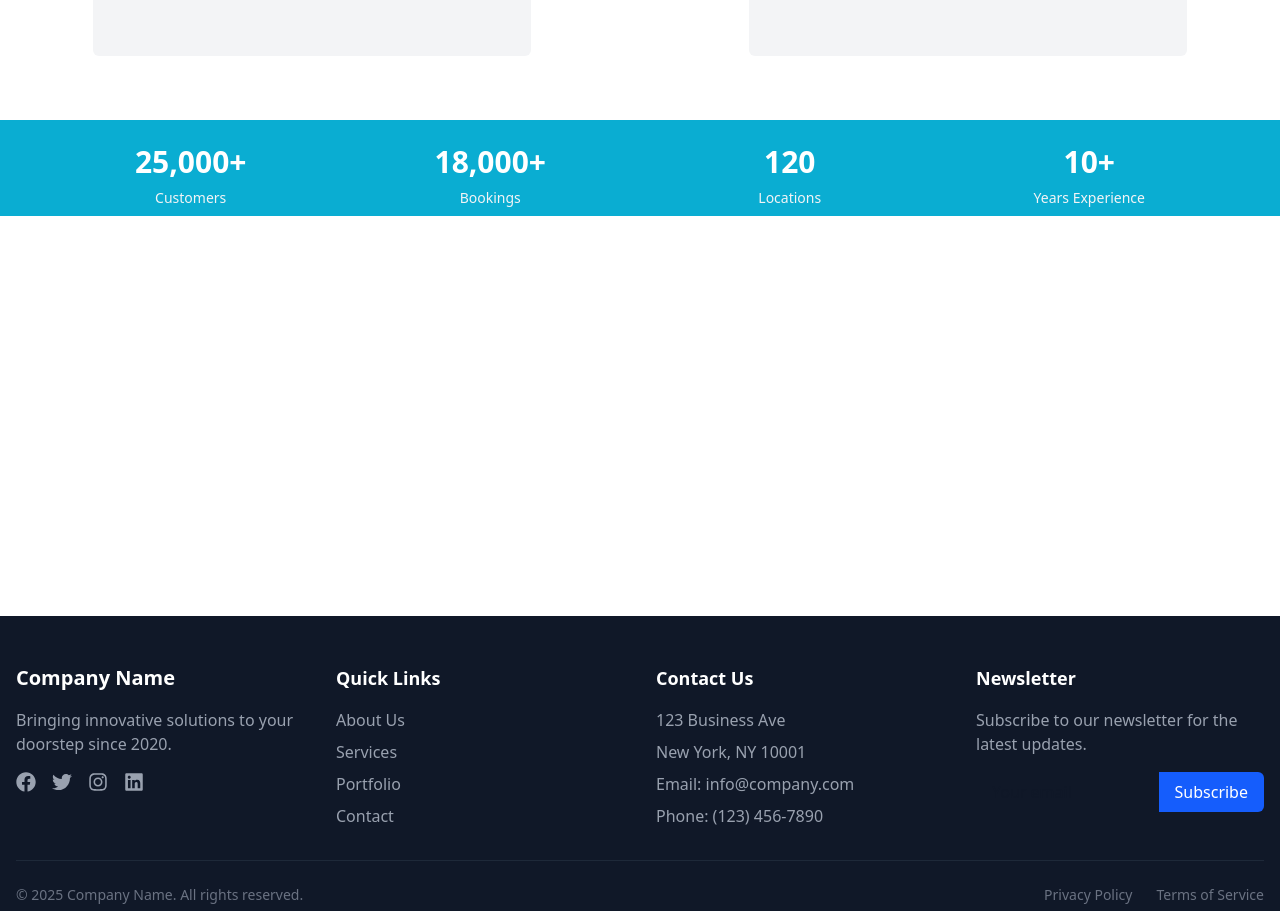
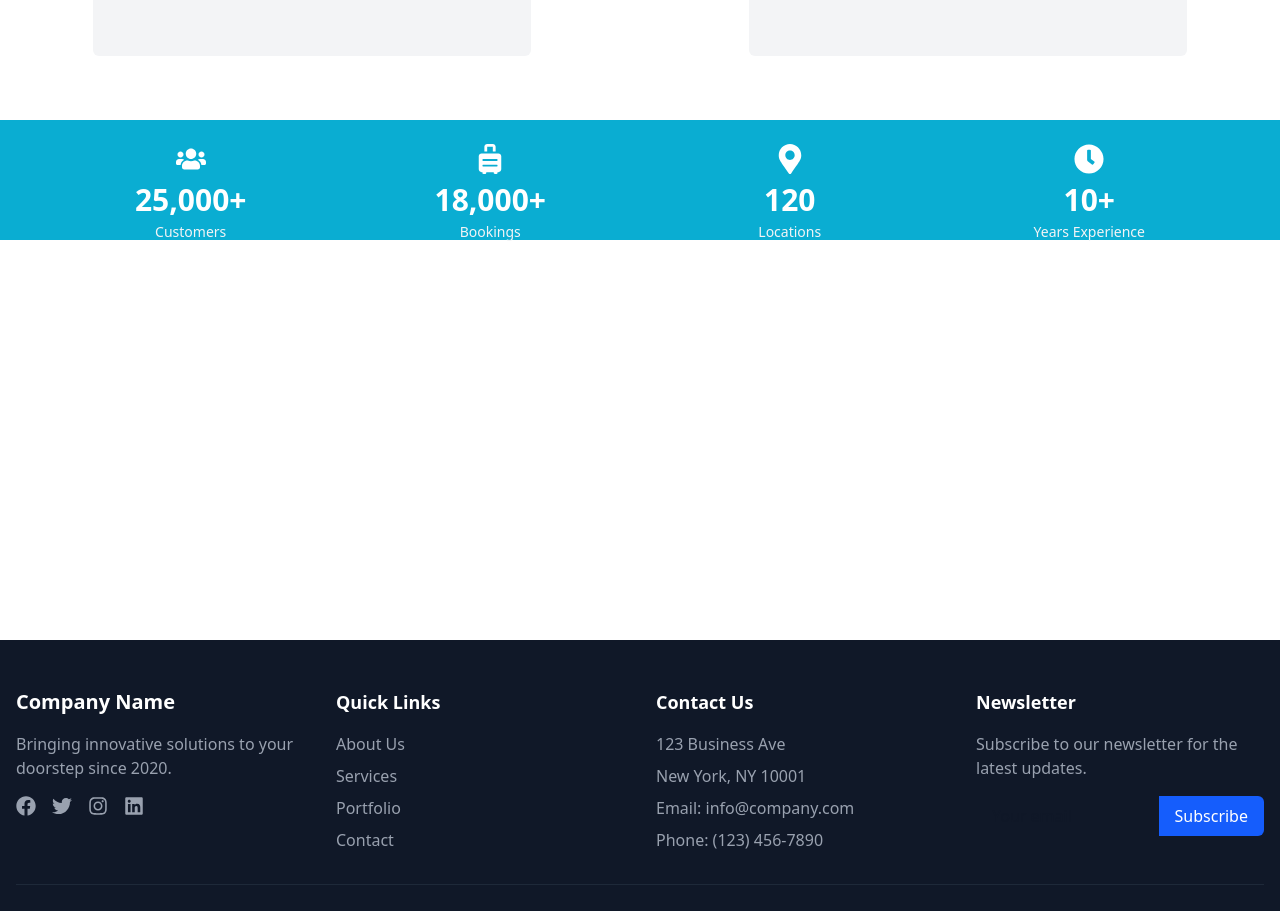
Before and after one commit to dani-dina/Hotel-Management-System-, a React (Vite) app in the folder frontend/: page / in a window 1280 px wide. Shown: the part 1184-2095 px from the top of the page. Built offline with nearby package versions, Linux system fonts and the light colour scheme.

Commit message:
StatsSection.

```diff
--- a/frontend/src/App.jsx
+++ b/frontend/src/App.jsx
@@ -76,6 +76,9 @@ function App() {
         <Routes>
           {/* Public routes */}
           <Route path='/' element={<Home />} />
+          <Route path='/dash' element={<Dashboard />} />
+          <Route path='/res' element={<Reservations />} />
+          <Route path='/or' element={<OrderPage />} />
           <Route path='/contact-us' element={<ContactUs />} />
           <Route path='/rooms' element={<Rooms />} />
           <Route path='/reservations' element={<Reservations/>} />
--- a/frontend/src/components/StatsSection.jsx
+++ b/frontend/src/components/StatsSection.jsx
@@ -1,21 +1,24 @@
 import CountUp from 'react-countup';
+import { FaUsers, FaSuitcaseRolling, FaMapMarkerAlt, FaClock } from 'react-icons/fa';
 
 const stats = [
-  { value: 25000, label: 'Customers', suffix: '+', duration: 2 },
-  { value: 18000, label: 'Bookings', suffix: '+', duration: 2 },
-  { value: 120, label: 'Locations', suffix: '', duration: 2 },
-  { value: 10, label: 'Years Experience', suffix: '+', duration: 2 },
+  { value: 25000, label: 'Customers', suffix: '+', duration: 2, icon: <FaUsers className="text-3xl text-white mb-2" /> },
+  { value: 18000, label: 'Bookings', suffix: '+', duration: 2, icon: <FaSuitcaseRolling className="text-3xl text-white mb-2" /> },
+  { value: 120, label: 'Locations', suffix: '', duration: 2, icon: <FaMapMarkerAlt className="text-3xl text-white mb-2" /> },
+  { value: 10, label: 'Years Experience', suffix: '+', duration: 2, icon: <FaClock className="text-3xl text-white mb-2" /> },
 ];
 
 const StatsSection = () => {
   return (
-    <div className="w-full mx-auto h-full flex items-center justify-between  gap-4 flex-wrap">
+    <div className="w-full mx-auto h-full flex items-center justify-between gap-4 flex-wrap">
       {stats.map((stat, index) => (
         <div
           key={index}
-          className="w-full sm:w-[45%] md:w-[22%]  p-6 text-center"
+          className="w-full sm:w-[45%] md:w-[22%] p-6 text-cente "
         >
-          <h1 className="text-3xl font-bold text-white mb-2">
+          <div className="flex flex-col items-center justify-center">
+            {stat.icon}
+            <h1 className="text-3xl font-bold text-white mb-1">
               <CountUp
                 end={stat.value}
                 duration={stat.duration}
@@ -25,6 +28,7 @@ const StatsSection = () => {
             </h1>
             <p className="text-gray-100 text-sm">{stat.label}</p>
           </div>
+        </div>
       ))}
     </div>
   );
--- a/frontend/src/pages/Dashboard.jsx
+++ b/frontend/src/pages/Dashboard.jsx
@@ -84,7 +84,7 @@ const Dashboard = () => {
 
   return (
     <div className="container mx-auto px-4 py-8">
-      <h1 className="text-3xl font-bold text-gray-800 mb-8">Hotel Dashboard</h1>
+      <h1 className="text-3xl font-bold text-primary mb-8">Dashboard</h1>
 
       <div className="grid grid-cols-1 md:grid-cols-2 lg:grid-cols-3 xl:grid-cols-6 gap-6 mb-8">
         <div className="bg-white rounded-lg shadow p-6 flex items-center">
--- a/frontend/src/pages/Home.jsx
+++ b/frontend/src/pages/Home.jsx
@@ -61,7 +61,7 @@ const Home = () => {
           </div>
         </div>
       </section>
-      <div className='w-full h-24 bg-primary flex items-center justify-center'>
+      <div className='w-full h-30 bg-primary flex items-center justify-center'>
         <div className='w-[90%] h-full flex items-center justify-between'>
         <StatsSection />
         </div>
--- a/frontend/src/pages/Reservations.jsx
+++ b/frontend/src/pages/Reservations.jsx
@@ -111,7 +111,7 @@ const Reservations = () => {
     switch (status) {
       case 'confirmed': return <span className={`${baseClasses} bg-green-100 text-green-800`}>Confirmed</span>;
       case 'pending': return <span className={`${baseClasses} bg-yellow-100 text-yellow-800`}>Pending</span>;
-      case 'checked-in': return <span className={`${baseClasses} bg-blue-100 text-blue-800`}>Checked In</span>;
+      case 'checked-in': return <span className={`${baseClasses} bg-blue-100 text-primary`}>Checked In</span>;
       case 'checked-out': return <span className={`${baseClasses} bg-purple-100 text-purple-800`}>Checked Out</span>;
       case 'cancelled': return <span className={`${baseClasses} bg-red-100 text-red-800`}>Cancelled</span>;
       default: return <span className={`${baseClasses} bg-gray-100 text-gray-800`}>Unknown</span>;
@@ -179,7 +179,7 @@ const Reservations = () => {
   return (
     <div className="max-w-7xl mx-auto px-4 py-8">
       <div className="bg-white rounded-lg shadow-md overflow-hidden">
-        <div className="bg-gradient-to-r from-blue-600 to-blue-800 p-6 text-white">
+        <div className="bg-primary p-6 text-white">
           <div className="flex flex-col md:flex-row md:items-center md:justify-between">
             <div>
               <h1 className="text-2xl font-bold">Reservations Management</h1>
@@ -187,7 +187,7 @@ const Reservations = () => {
             </div>
             <div className="mt-4 md:mt-0">
               <button
-                className="px-4 py-2 bg-white text-blue-600 rounded-md hover:bg-blue-50"
+                className="px-4 py-2 bg-white text-primary rounded-md hover:bg-blue-50"
                 onClick={() => setIsModalOpen(true)}
               >
                 Create New Reservation
@@ -525,7 +525,7 @@ const Reservations = () => {
                   </button>
                   <button
                     type="submit"
-                    className="px-4 py-2 bg-blue-600 text-white rounded-md hover:bg-blue-700"
+                    className="px-4 py-2 bg-primary text-white rounded-md hover:bg-blue-700"
                   >
                     Create Reservation
                   </button>
```
Also changed, not shown: 1 other file (tests, documents, lock files or other folders). Lines whose indentation alone changed are shown as unchanged.
